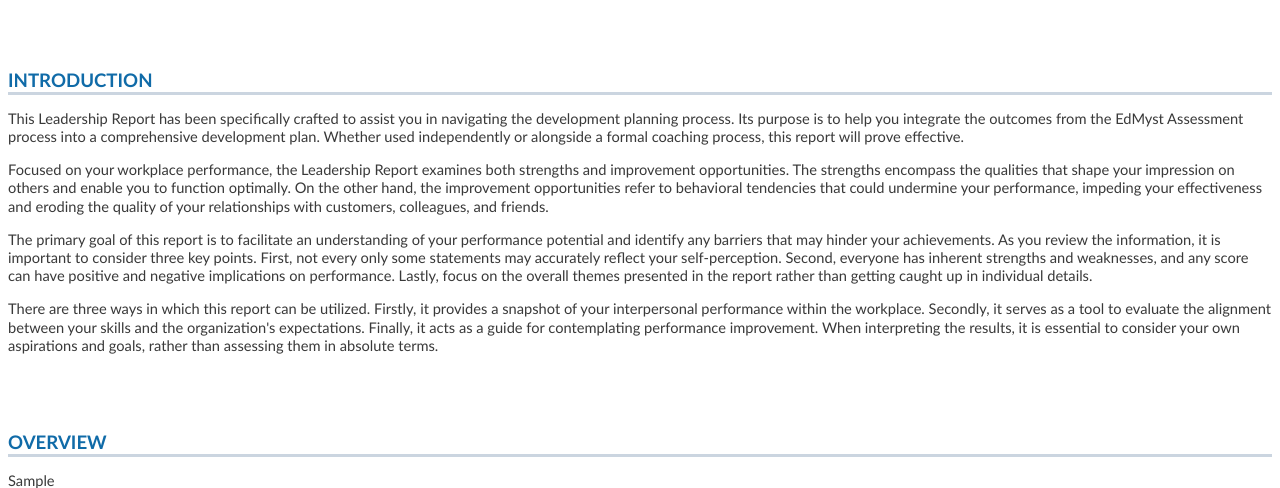
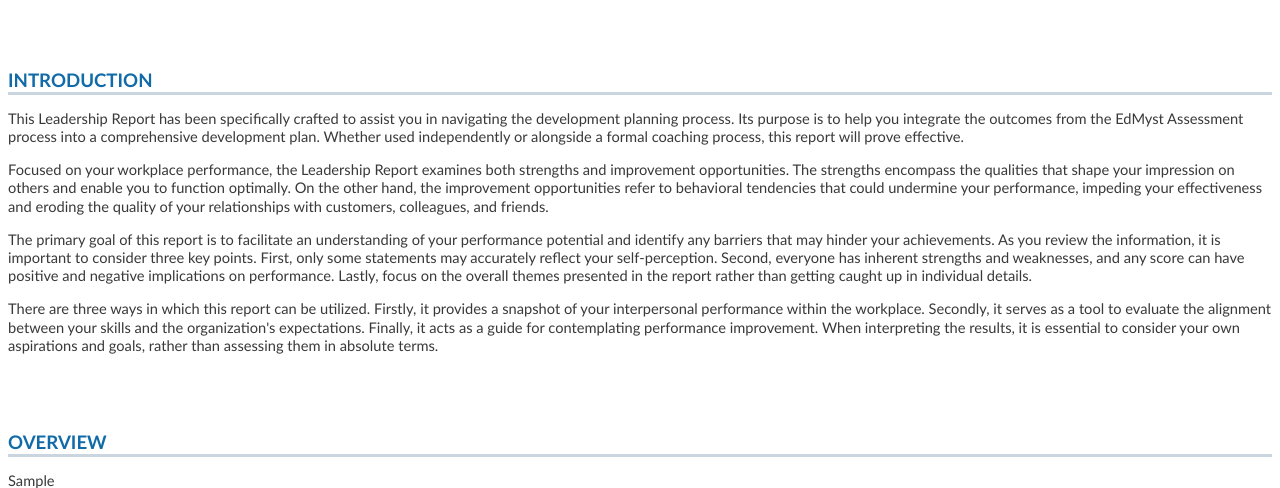
Before and after one commit to amitd3445/EdMyst-Leadership-Reporting, a Flask app: template templates/pilot.html in a window 1280 px wide. Shown: the part 1360-1848 px from the top of the page. Run offline with Flask 3, Linux system fonts and the light colour scheme; the template is opened without the code that fills it: most values are stand-ins (such as "Sample title", 1, 10 or a date in 2020).

Commit message:
small changes

```diff
--- a/templates/pilot.html
+++ b/templates/pilot.html
@@ -17,8 +17,8 @@
                 <div class="front-page-text">
                     <p>LEADERSHIP ASSESSMENT REPORT</p>
                     <br>
-                    <p>{{ dict_candidate['name']|upper }}</p>
-                    <p>{{ dict_candidate['company_name']|upper }}</p>
+                    <p>[{{ dict_candidate['name']|upper }}]</p>
+                    <p>[{{ dict_candidate['company_name']|upper }}]</p>
                     <p>{{ date }}</p>
                 </div>
             </section>
@@ -49,7 +49,7 @@
                 <h2 id="page1">INTRODUCTION</h2>
                 <p>This Leadership Report has been specifically crafted to assist you in navigating the development planning process. Its purpose is to help you integrate the outcomes from the EdMyst Assessment process into a comprehensive development plan. Whether used independently or alongside a formal coaching process, this report will prove effective.</p>
                 <p>Focused on your workplace performance, the Leadership Report examines both strengths and improvement opportunities. The strengths encompass the qualities that shape your impression on others and enable you to function optimally. On the other hand, the improvement opportunities refer to behavioral tendencies that could undermine your performance, impeding your effectiveness and eroding the quality of your relationships with customers, colleagues, and friends.</p>
-                <p>The primary goal of this report is to facilitate an understanding of your performance potential and identify any barriers that may hinder your achievements. As you review the information, it is important to consider three key points. First, not every only some statements may accurately reflect your self-perception. Second, everyone has inherent strengths and weaknesses, and any score can have positive and negative implications on performance. Lastly, focus on the overall themes presented in the report rather than getting caught up in individual details.</p>
+                <p>The primary goal of this report is to facilitate an understanding of your performance potential and identify any barriers that may hinder your achievements. As you review the information, it is important to consider three key points. First, only some statements may accurately reflect your self-perception. Second, everyone has inherent strengths and weaknesses, and any score can have positive and negative implications on performance. Lastly, focus on the overall themes presented in the report rather than getting caught up in individual details.</p>
                 <p>There are three ways in which this report can be utilized. Firstly, it provides a snapshot of your interpersonal performance within the workplace. Secondly, it serves as a tool to evaluate the alignment between your skills and the organization's expectations. Finally, it acts as a guide for contemplating performance improvement. When interpreting the results, it is essential to consider your own aspirations and goals, rather than assessing them in absolute terms.</p>
             </section>
         </article>
@@ -192,10 +192,10 @@
                 <h3 style="text-decoration: underline; font-weight: bold; color: #106ba8;" id="page8">Disclaimer and Copyright</h3>
                 <br>
                 <h4 style="font-weight: bold;">Disclaimer</h4>
-                <p>This report is a property of {{ dict_candidate['company_name'] }} and the information provided in the report is to be used only by the individual or entity to which it is addressed, else you are hereby notified that any dissemination, distribution or copying of this communication is strictly prohibited. The interpretive information contained in this report should be viewed as only one source of hypotheses about the individual/ group being evaluated. No decisions should be based solely on the information contained in this report. Any interpretation of this report should take into account ALL relevant input, such as real-world experience, skills, interests, abilities, the market being addressed, and the product being sold. This material should be integrated with all other sources of information in reaching professional decisions about this individual. This report is confidential and intended for use by qualified professionals only. </p>
+                <p>This report is a property of [{{ dict_candidate['company_name'] }}] and the information provided in the report is to be used only by the individual or entity to which it is addressed, else you are hereby notified that any dissemination, distribution or copying of this communication is strictly prohibited. The interpretive information contained in this report should be viewed as only one source of hypotheses about the individual/ group being evaluated. No decisions should be based solely on the information contained in this report. Any interpretation of this report should take into account ALL relevant input, such as real-world experience, skills, interests, abilities, the market being addressed, and the product being sold. This material should be integrated with all other sources of information in reaching professional decisions about this individual. This report is confidential and intended for use by qualified professionals only. </p>
                 <br>
                 <h4 style="font-weight: bold;">Intellectual Property</h4>
-                <p>The Content and Services of {{ dict_candidate['company_name'] }}, as well as their selection and arrangement, are protected by copyright, trademark, patent, and/or other intellectual property laws, and any unauthorized use of the Content or Services may violate such laws and these Terms of Use. Except as expressly implied in these Terms of Use, {{ dict_candidate['company_name'] }} does not grant any express rights to use the Content and/or Services. You have agreed not to copy, republish, frame, download, transmit, modify, rent, lease, loan, sell, assign, distribute, license, sublicense, reverse engineer, or create derivative works based on the Site, its Content, or its Services or their selection and arrangement, except as expressly authorized in these Terms of Use. In addition, you have agreed not to use any data mining, robots, or similar data gathering and extraction methods in connection with the {{ dict_candidate['company_name'] }} database.</p>
+                <p>The Content and Services of [{{ dict_candidate['company_name'] }}], as well as their selection and arrangement, are protected by copyright, trademark, patent, and/or other intellectual property laws, and any unauthorized use of the Content or Services may violate such laws and these Terms of Use. Except as expressly implied in these Terms of Use, [{{ dict_candidate['company_name'] }}] does not grant any express rights to use the Content and/or Services. You have agreed not to copy, republish, frame, download, transmit, modify, rent, lease, loan, sell, assign, distribute, license, sublicense, reverse engineer, or create derivative works based on the Site, its Content, or its Services or their selection and arrangement, except as expressly authorized in these Terms of Use. In addition, you have agreed not to use any data mining, robots, or similar data gathering and extraction methods in connection with the [{{ dict_candidate['company_name'] }}] database.</p>
             </section>
         </article>
 
```
Also changed, not shown: readme.md, 1 other file.
